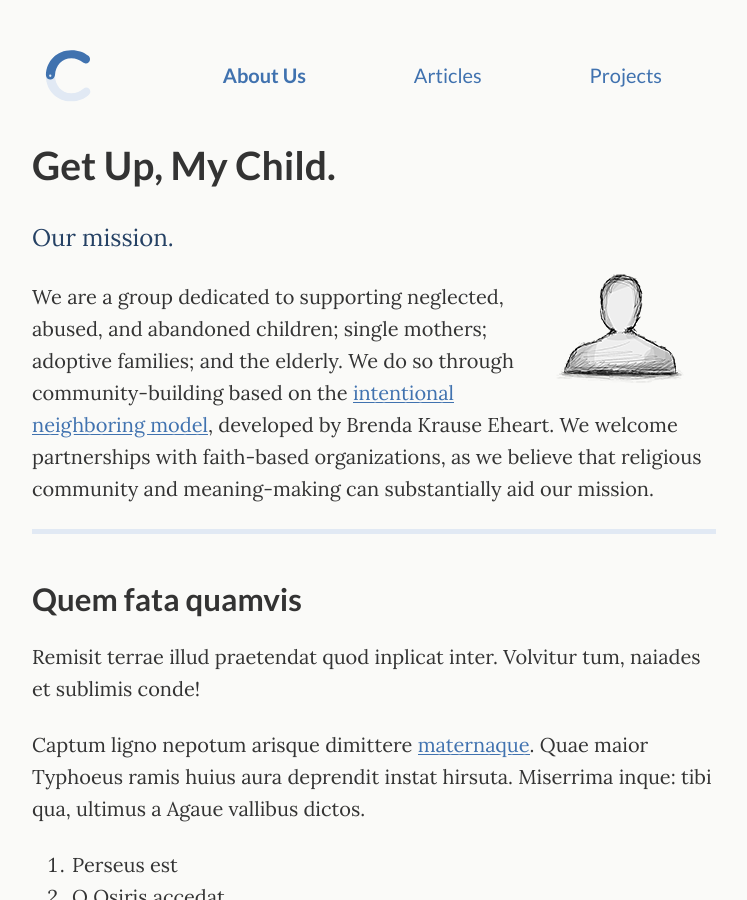
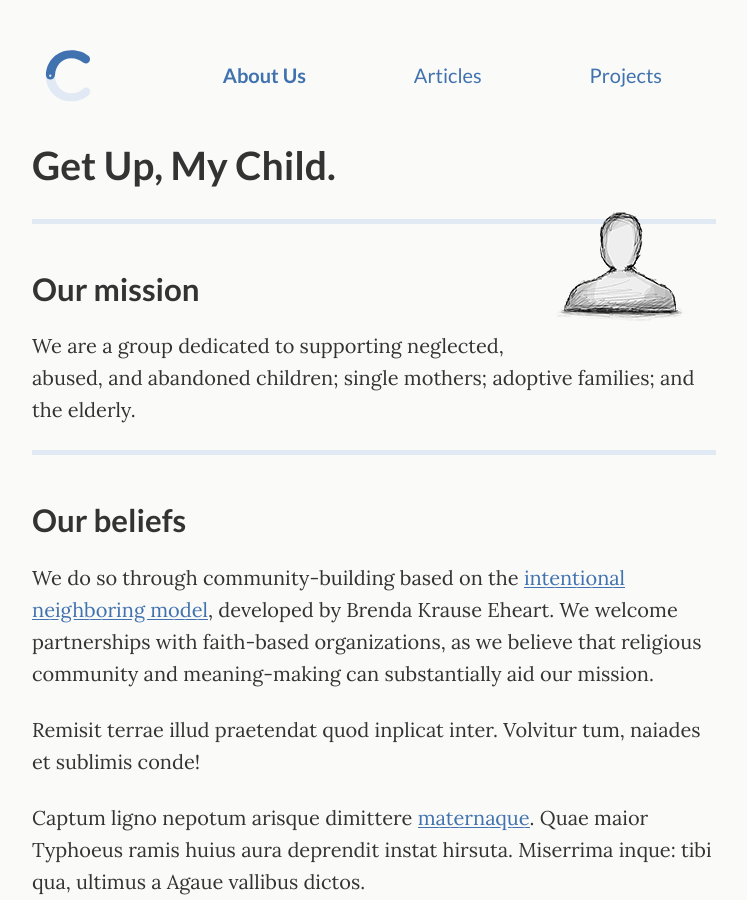
Before and after one commit to getupmychild/getupmychild.github.io, a Jekyll site: the page built from _pages/about.md, in a window 1280 px wide and 900 px high. Shown: the whole window, without its empty margins (266-1013 px from the left). Built offline with Jekyll 4.4.1, drawn with Linux system fonts in a browser that asks for light colours.

Commit message:
Update about.md

```diff
--- a/_pages/about.md
+++ b/_pages/about.md
@@ -8,24 +8,27 @@
 
 <div class="pretty-links">
 
-<div class="lead lead-about">Our mission.
-</div>
-
 {::nomarkdown}
 <figure class="site-profile">
     <img src="{{ site.baseurl }}/assets/img/profile.png">
 </figure>
 {:/}
 
-We are a group dedicated to supporting neglected, abused, and abandoned children;
-single mothers; adoptive families; and the elderly. We do so through community-building
-based on the [intentional neighboring model](https://neighbors-the-power-of-the-people-next-door.com/),
-developed by Brenda Krause Eheart. We welcome partnerships with faith-based organizations, as we
-believe that religious community and meaning-making can substantially aid our mission.
 
 ---
 
-## Quem fata quamvis
+## Our mission
+
+We are a group dedicated to supporting neglected, abused, and abandoned children;
+single mothers; adoptive families; and the elderly.
+
+---
+
+## Our beliefs
+
+We do so through community-building based on the [intentional neighboring model](https://neighbors-the-power-of-the-people-next-door.com/), developed by Brenda Krause Eheart.
+We welcome partnerships with faith-based organizations, as we believe that religious
+community and meaning-making can substantially aid our mission.
 
 Remisit terrae illud praetendat quod inplicat inter. Volvitur tum, naiades et
 sublimis conde!
```
